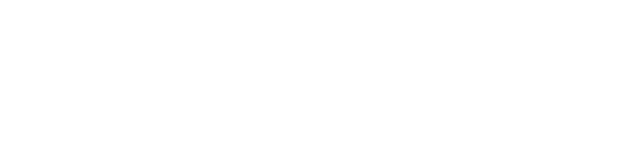
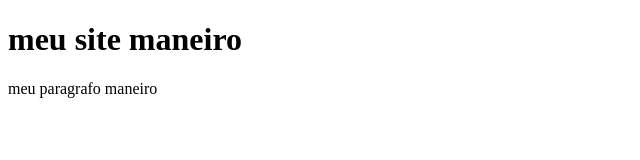
Before and after one commit to DavidC1000/Aula4, a plain HTML site: page index.html in a window 1280 px wide. Shown: the whole page, without its empty margins (0-640 px from the left). Drawn offline with Linux system fonts and the light colour scheme.

Commit message:
segundo envio

```diff
--- a/css/index.css
+++ b/css/index.css
@@ -1 +1,4 @@
 /*folhas de estilos do site*/
+body{font-family: sans-serif;
+    font-size: 16px;
+    }
--- a/index.html
+++ b/index.html
@@ -1,5 +1,5 @@
 <!DOCTYPE html>
-<html lang="en">
+<html lang="pt-br">
 <head>
     <meta charset="UTF-8">
     <meta name="viewport" content="width=device-width, initial-scale=1.0">
@@ -7,6 +7,8 @@
     <title>Document</title>
 </head>
 <body>
+    <h1>meu site maneiro   </h1>
+    <p>meu paragrafo maneiro</p>
 
 </body>
 </html>
--- a/js/index.js
+++ b/js/index.js
@@ -0,0 +1,2 @@
+/*javacript do site*/
+console.log("aplicação iniciada.");
```
